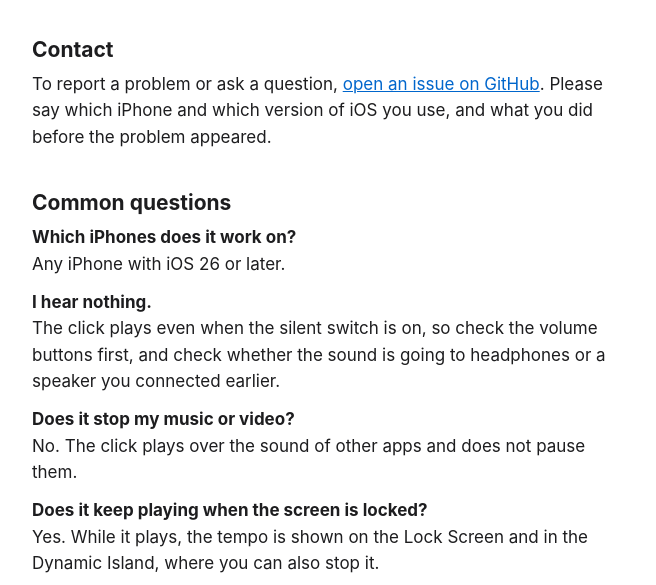
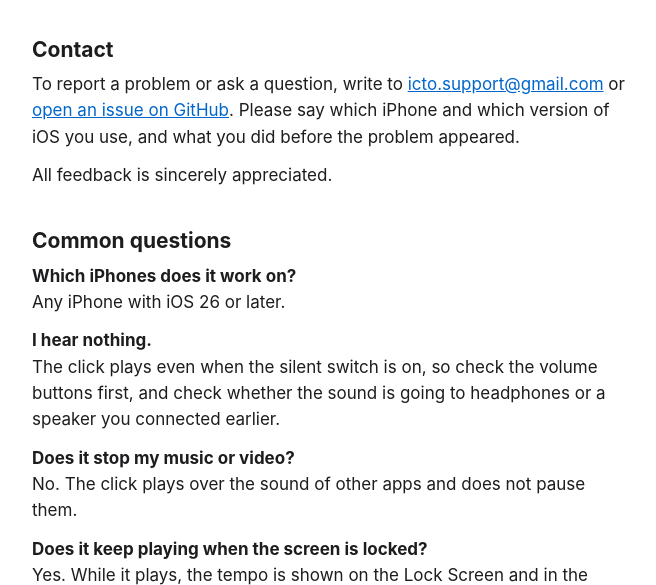
Before and after one commit to ohjoonhee/icto-metronome, a plain HTML site: page support/index.html in a window 1280 px wide. Shown: the part 171-756 px from the top of the page, without its empty margins (308-964 px from the left). Drawn offline with Linux system fonts and the light colour scheme.

Commit message:
Add the support email address
Co-Authored-By: Claude Fable 5.2 <noreply@anthropic.com>
Claude-Session: https://claude.ai/code/session_014eFodFUHGJr82QNViWkNvx

```diff
--- a/support/index.html
+++ b/support/index.html
@@ -14,7 +14,8 @@
 <p class="lede">Help for Icto Metronome on iPhone.</p>
 
 <h2>Contact</h2>
-<p>To report a problem or ask a question, <a href="https://github.com/ohjoonhee/icto-metronome/issues/new">open an issue on GitHub</a>. Please say which iPhone and which version of iOS you use, and what you did before the problem appeared.</p>
+<p>To report a problem or ask a question, write to <a href="mailto:icto.support@gmail.com">icto.support@gmail.com</a> or <a href="https://github.com/ohjoonhee/icto-metronome/issues/new">open an issue on GitHub</a>. Please say which iPhone and which version of iOS you use, and what you did before the problem appeared.</p>
+<p>All feedback is sincerely appreciated.</p>
 
 <h2>Common questions</h2>
 
```
Also changed, not shown: 1 other file.
